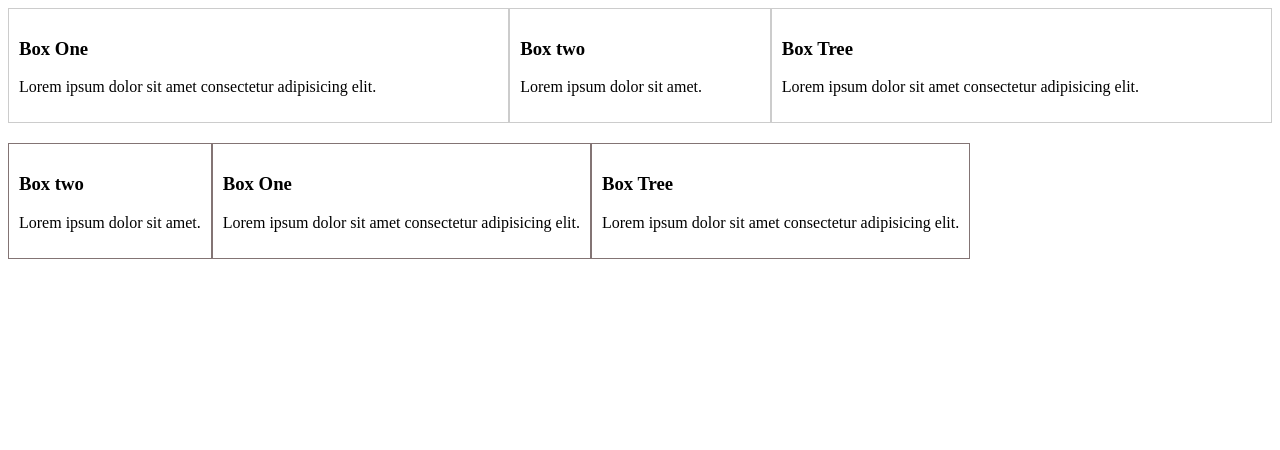
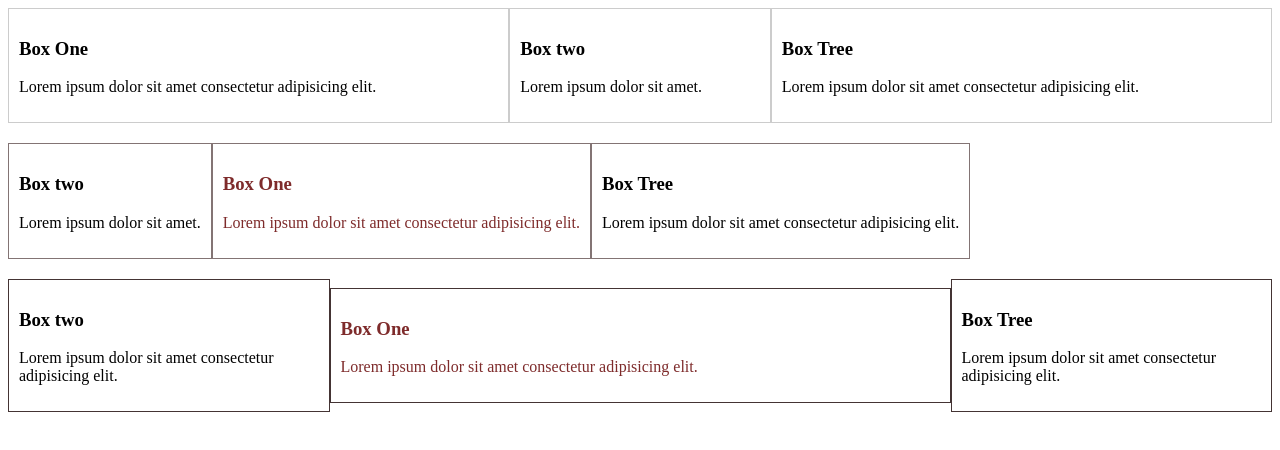
Before and after one commit to liraUnik/flex-box-css, a plain HTML site: page index.html in a window 1280 px wide. Drawn offline with Linux system fonts and the light colour scheme.

Commit message:
align the content

```diff
--- a/index.html
+++ b/index.html
@@ -38,5 +38,20 @@
         <p>Lorem ipsum dolor sit amet consectetur adipisicing elit.</p>
       </div>
     </div>
+    <!-- align the content of flex box -->
+    <div class="container-3">
+      <div class="box-7">
+        <h3>Box One</h3>
+        <p>Lorem ipsum dolor sit amet consectetur adipisicing elit.</p>
+      </div>
+      <div class="box-8">
+        <h3>Box two</h3>
+        <p>Lorem ipsum dolor sit amet consectetur adipisicing elit.</p>
+      </div>
+      <div class="box-9">
+        <h3>Box Tree</h3>
+        <p>Lorem ipsum dolor sit amet consectetur adipisicing elit.</p>
+      </div>
+    </div>
   </body>
 </html>
--- a/style.css
+++ b/style.css
@@ -7,6 +7,11 @@
 
 .container-2 div {
   border: 1px #837474 solid;
+  padding: 10px;
+  margin-top: 20px;
+}
+.container-3 div {
+  border: 1px #443434 solid;
   padding: 10px;
   margin-top: 20px;
 }
@@ -40,6 +45,7 @@
 
 .box-4 {
   order: 2;
+  color: #7e2b2b;
 }
 
 .box-5 {
@@ -48,3 +54,28 @@
 .box-6 {
   order: 3;
 }
+
+/* align the flex boxes */
+
+.container-3 {
+  display: flex;
+  align-items: center; /**put the box in the center allso the content of it in the center */
+  /*align-items: flex-end; */ /**put the box in the bottom allso the contetnt of it in the bootom */
+  /* align-items: flex-start;  */ /**put the box in the top allso the contetnt of it in the top */
+  /* align-content: stretch;  */ /** that is from default of align items */
+}
+
+.box-7 {
+  flex: 2;
+  order: 2;
+  color: #7e2b2b;
+}
+
+.box-8 {
+  flex: 1;
+  order: 1;
+}
+.box-9 {
+  flex: 1;
+  order: 3;
+}
```
